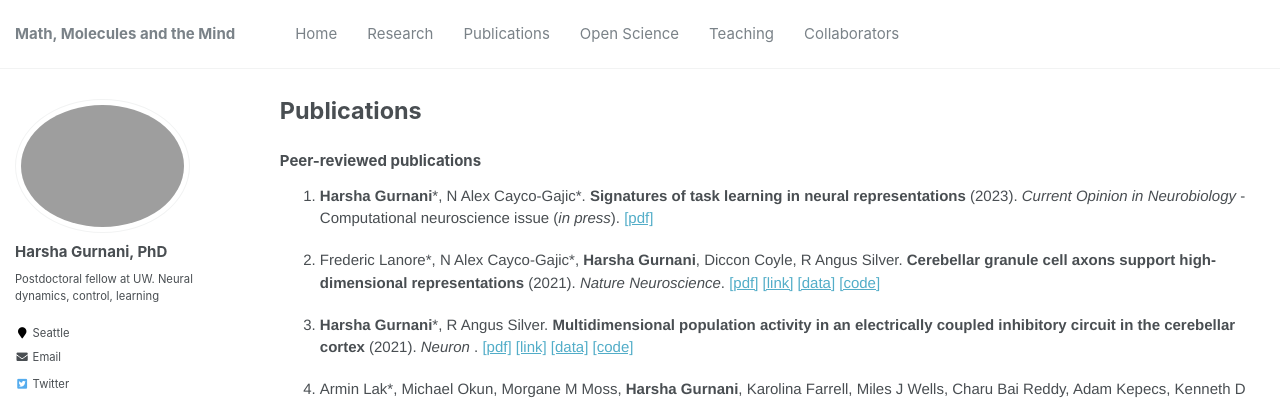
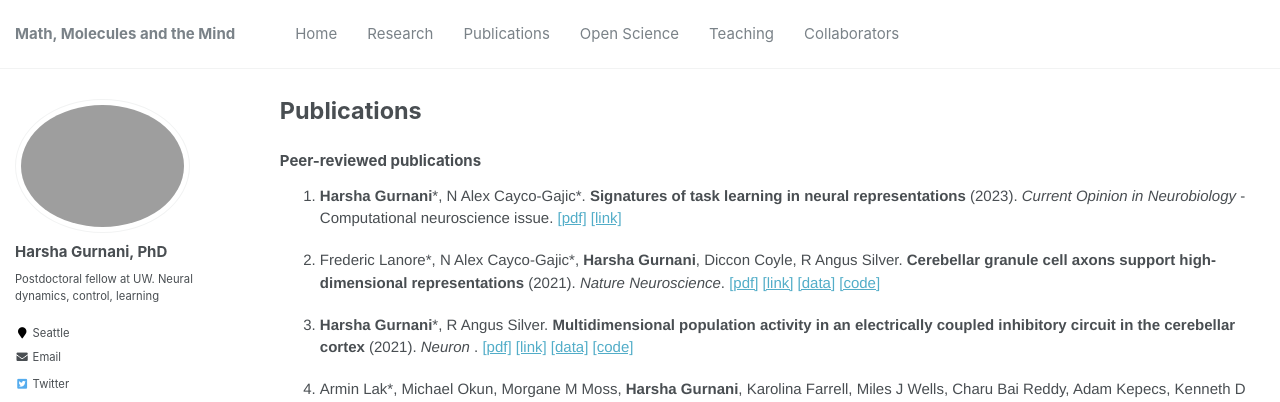
Before and after one commit to harshagurnani/harshagurnani.github.io, a Jekyll site: the page built from _pages/publications.md, in a window 1280 px wide. Shown: the top 402 px of the page. Built offline with Jekyll 4.4.1, drawn with Linux system fonts in a browser that asks for light colours.

Commit message:
Update publications.md

```diff
--- a/_pages/publications.md
+++ b/_pages/publications.md
@@ -7,7 +7,7 @@ author_profile: true
 
 ### Peer-reviewed publications
 
-1. **Harsha Gurnani**\*, N Alex Cayco-Gajic\*. __Signatures of task learning in neural representations__ (2023). _Current Opinion in Neurobiology_ - Computational neuroscience issue (_in press_). [[pdf]](../files/Gurnani_CaycoGajic_2023.pdf)
+1. **Harsha Gurnani**\*, N Alex Cayco-Gajic\*. __Signatures of task learning in neural representations__ (2023). _Current Opinion in Neurobiology_ - Computational neuroscience issue. [[pdf]](../files/Gurnani_CaycoGajic_2023.pdf) [[link]](https://www.sciencedirect.com/science/article/pii/S0959438823000843?via%3Dihub)
 
 2.  Frederic Lanore\*, N Alex Cayco-Gajic\*, **Harsha Gurnani**, Diccon Coyle, R Angus Silver. __Cerebellar granule cell axons support high-dimensional representations__ (2021). *Nature Neuroscience*. [[pdf]](http://harshagurnani.github.io/files/Lanoreetal_2021.pdf) [[link]](https://www.nature.com/articles/s41593-021-00873-x) [[data]](https://rdr.ucl.ac.uk/articles/dataset/Cerebellar_granule_cell_axons_support_high_dimensional_representations/14482977)  [[code]](https://github.com/SilverLabUCL/ParallelFibres)
 
```
